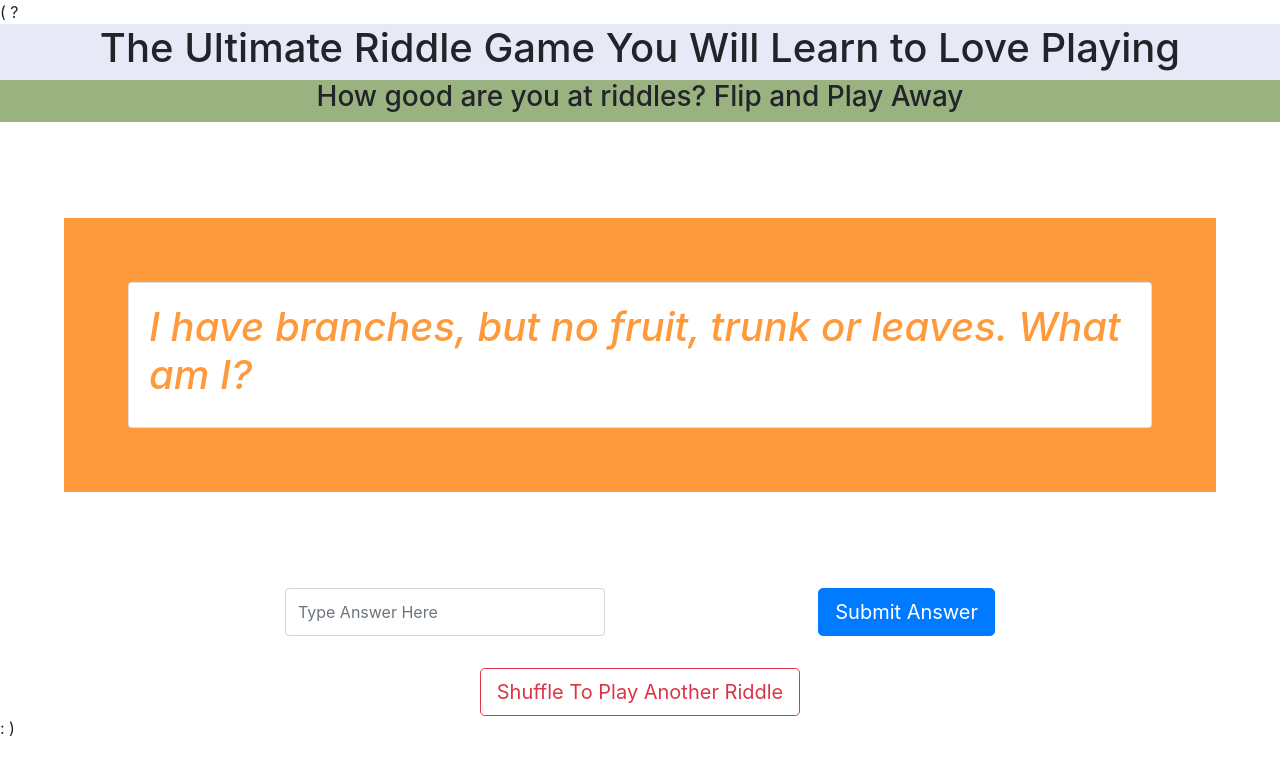
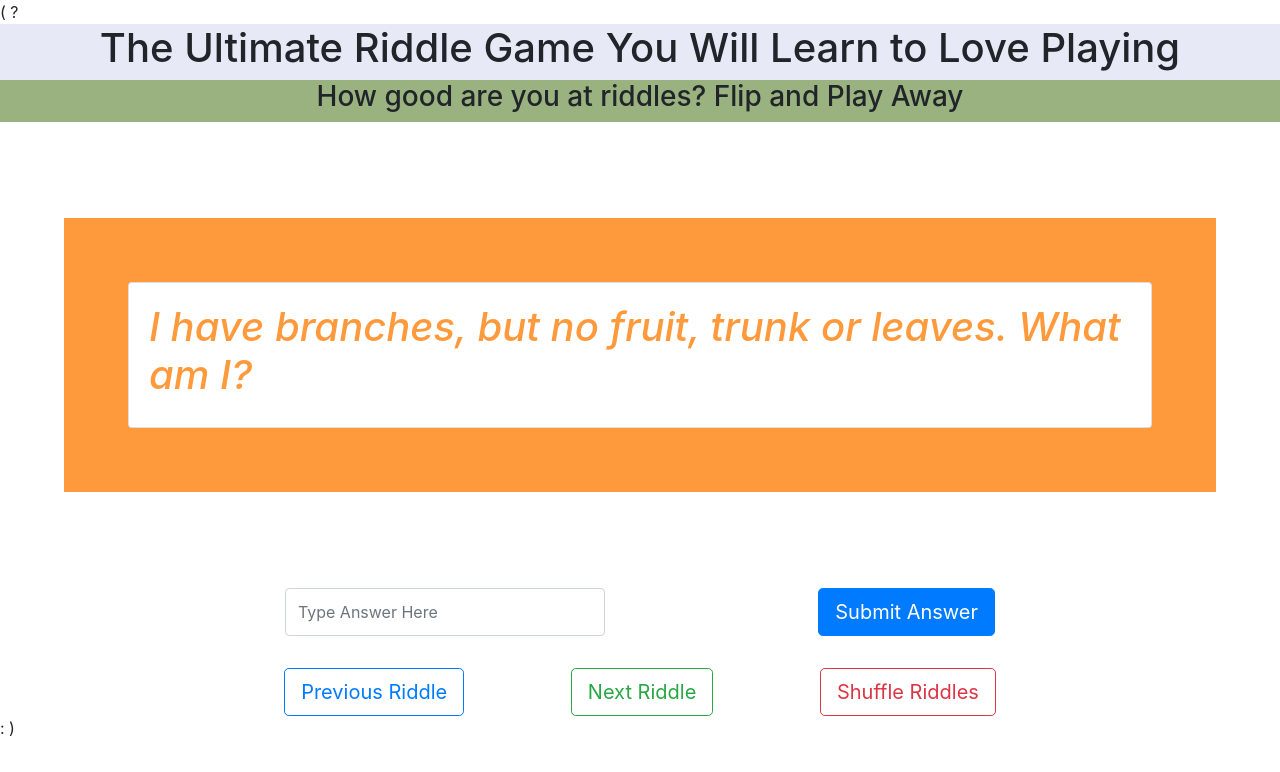
Before and after one commit to tmussa1/riddle-game, a React (Vite) app in the folder riddles-game/: page / in a window 1280 px wide. Shown: the top 772 px of the page. Built offline with nearby package versions, Linux system fonts and the light colour scheme.

Commit message:
all extenstions completed

```diff
--- a/riddles-game/src/App.tsx
+++ b/riddles-game/src/App.tsx
@@ -36,6 +36,13 @@ function App() {
   function handleAnswer(event): void {
     event.preventDefault();
     setAnswer(event.target.value.toUpperCase());
+  }
+
+  function previousRiddle(): void {
+    ind = history[history.length - 2];
+    setIndex(ind);
+    setCorrectAnswer(RiddleData[ind].answer.toUpperCase());
+    setHistory([...history.slice(0, history.length - 1)]);
   }
 
   return (
@@ -107,10 +114,26 @@ function App() {
       >
         <button
           type="button"
+          className="btn btn-outline-primary btn-lg"
+          onClick={previousRiddle}
+        >
+          Previous Riddle
+        </button>
+        <div className="col-1"></div>
+        <button
+          type="button"
+          className="btn btn-outline-success btn-lg"
+          onClick={generateRiddle}
+        >
+          Next Riddle
+        </button>
+        <div className="col-1"></div>
+        <button
+          type="button"
           className="btn btn-outline-danger btn-lg"
           onClick={generateRiddle}
         >
-          Shuffle To Play Another Riddle
+          Shuffle Riddles
         </button>
       </div>
       :{" "}
```
